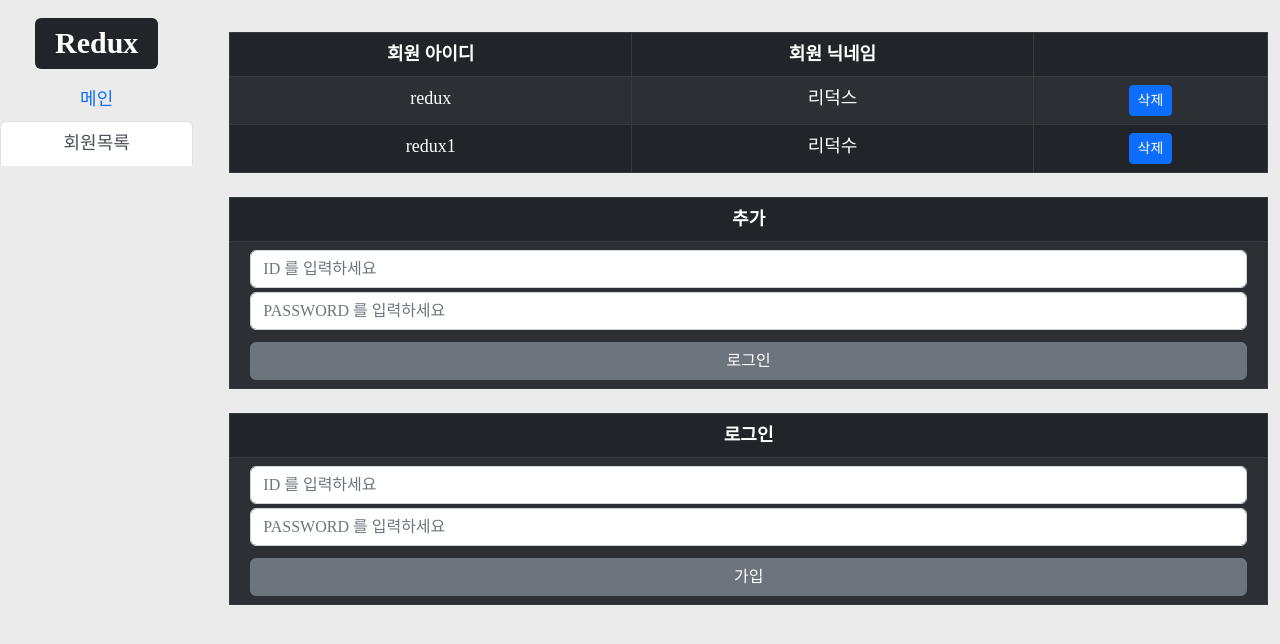
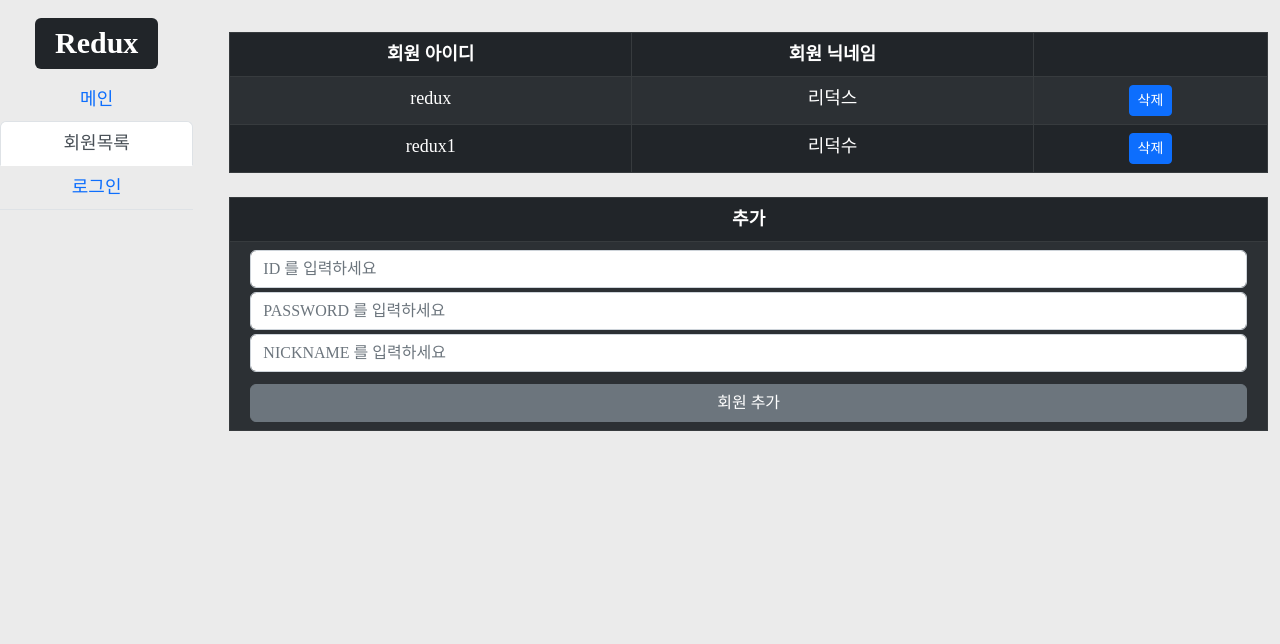
Before and after one commit to tjdals14798/React_redux, a React (Create React App) app: page / in a window 1280 px wide. Both pictures are taken after a click on the tab "회원목록". Shown: the top 644 px of the page. Built offline with nearby package versions, Linux system fonts and the light colour scheme.

Commit message:
22-08-11

```diff
--- /dev/null
+++ b/src/com/loginPage.js
@@ -0,0 +1,65 @@
+import React, { useState } from "react";
+import { Button, Container, Form, Table } from 'react-bootstrap';
+import 'bootstrap/dist/css/bootstrap.min.css';
+
+function Loginpage ({ onSearch, cklogin, userName }){
+    const [Inputs,setInputs] = useState({
+        id: '',
+        password: ''
+    });
+
+    const { id, password } = Inputs;
+
+    const loginOnChange = e => {
+    const {name, value} = e.target;
+    setInputs({
+        ...Inputs,
+        [name]:value
+    });
+    }
+
+      const loginOnSubmit = () => {
+        onSearch(Inputs);
+        setInputs({
+          id: '',
+          password: ''
+        });
+      }
+
+    return(
+        <>
+        <Container>
+        {!cklogin &&
+        <Table striped bordered hover variant="dark" className="mt-4 w-100">
+          <thead>
+            <tr>
+              <th colSpan={2}>로그인</th>
+            </tr>
+          </thead>
+          <tbody>
+            <tr>
+              <td>
+              <Container fluid="xl">
+              <Form>
+                <Form.Group required controlId="formBasicEmail">
+                  <Form.Control type="text" autoFocus placeholder="ID 를 입력하세요" required name="id" value={id} onChange={loginOnChange}/>
+                  <Form.Control type="text" autoFocus placeholder="PASSWORD 를 입력하세요" required className="my-1" name="password" value={password} onChange={loginOnChange}/>
+                </Form.Group>
+                <Button variant="secondary" className="mt-2 w-100" onClick={loginOnSubmit}> 로그인 </Button>
+              </Form>
+              </Container>
+              </td>
+            </tr>
+          </tbody>
+        </Table>
+        }
+        {cklogin &&
+        <div>{userName}</div>
+        }
+        </Container>
+        </>
+    )
+
+}
+
+export default Loginpage;
--- a/src/com/main.js
+++ b/src/com/main.js
@@ -1,5 +1,6 @@
 import React from "react";
 import Member from "../containers/MemberContainer";
+import Login from "../containers/LoginContainer";
 import { Nav, Tab, Row, Col, Badge } from 'react-bootstrap';
 import 'bootstrap/dist/css/bootstrap.min.css';
 
@@ -20,12 +21,18 @@ export default function Main(){
                 회원목록
               </Nav.Link>
             </Nav.Item>
+            <Nav.Item>
+              <Nav.Link eventKey="third">
+                로그인
+              </Nav.Link>
+            </Nav.Item>
           </Nav>
         </Col>
         <Col md={10}>
           <Tab.Content className="mt-3">
             <Tab.Pane eventKey="first"> 리덕스 연습하귀ㅣ이~ </Tab.Pane>
             <Tab.Pane eventKey="second"> <Member/> </Tab.Pane>
+            <Tab.Pane eventKey="third"> <Login/> </Tab.Pane>
           </Tab.Content>
         </Col>
       </Row>
--- a/src/com/memberInfo.js
+++ b/src/com/memberInfo.js
@@ -25,12 +25,6 @@ export default function Member({ member, onCreate, onRemove, onSearch }){
     nickname: ''
   });
 
-  const [lgInputs,setLgInputs] = useState({
-    loginid: '',
-    loginpassword: ''
-  })
-
-  const { loginid, loginpassword } = lgInputs;
   const { id, password, nickname } = inputs;
 
   const onChange = e => {
@@ -47,22 +41,6 @@ export default function Member({ member, onCreate, onRemove, onSearch }){
       id: '',
       password: '',
       nickname: ''
-    });
-  }
-
-  const loginOnChange = e => {
-    const {name, value} = e.target;
-    setInputs({
-      ...lgInputs,
-      [name]:value
-    });
-  }
-
-  const loginOnSubmit = () => {
-    onSearch(lgInputs);
-    setLgInputs({
-      loginid: '',
-      loginpassword: ''
     });
   }
 
@@ -89,40 +67,17 @@ export default function Member({ member, onCreate, onRemove, onSearch }){
               <Container fluid="xl">
               <Form>
                 <Form.Group required controlId="formBasicEmail">
-                  <Form.Control type="text" autoFocus placeholder="ID 를 입력하세요" required name="loginid" value={loginid} onChange={loginOnChange}/>
-                  <Form.Control type="text" autoFocus placeholder="PASSWORD 를 입력하세요" required className="my-1" name="loginpassword" value={loginpassword} onChange={loginOnChange}/>
+                  <Form.Control type="text" autoFocus placeholder="ID 를 입력하세요" required name="id" value={id} onChange={onChange}/>
+                  <Form.Control type="text" autoFocus placeholder="PASSWORD 를 입력하세요" required className="my-1" name="password" value={password} onChange={onChange}/>
+                  <Form.Control type="text" autoFocus placeholder="NICKNAME 를 입력하세요" required className="my-1" name="nickname" value={nickname} onChange={onChange}/>
                 </Form.Group>
-                <Button variant="secondary" className="mt-2 w-100" onClick={loginOnSubmit}> 로그인 </Button>
+                <Button variant="secondary" className="mt-2 w-100" onClick={onSubmit}> 회원 추가 </Button>
               </Form>
               </Container>
               </td>
             </tr>
           </tbody>
         </Table>
-
-        <Table striped bordered hover variant="dark" className="mt-4 w-100">
-          <thead>
-            <tr>
-              <th colSpan={2}>로그인</th>
-            </tr>
-          </thead>
-          <tbody>
-            <tr>
-              <td>
-              <Container fluid="xl">
-              <Form>
-                <Form.Group required controlId="formBasicEmail">
-                  <Form.Control type="text" autoFocus placeholder="ID 를 입력하세요" required name="id" value={id} onChange={onChange}/>
-                  <Form.Control type="text" autoFocus placeholder="PASSWORD 를 입력하세요" required className="my-1" name="password" value={password} onChange={onChange}/>
-                </Form.Group>
-                <Button variant="secondary" className="mt-2 w-100" onClick={onSubmit}> 가입 </Button>
-              </Form>
-              </Container>
-              </td>
-            </tr>
-          </tbody>
-        </Table>
-
         </Container>
         </>
     );
--- /dev/null
+++ b/src/containers/LoginContainer.js
@@ -0,0 +1,31 @@
+import React, { useCallback, useEffect, useState } from "react";
+import { useSelector } from "react-redux";
+import LoginPage from "../com/loginPage";
+import "../modules/member";
+
+export default function Loginpage(){
+    const member = useSelector(state => state.member);
+    const [cklogin,setCklogin] = useState(false);
+    const [inputs,setInputs] = useState({
+        id: "",
+        password: ""
+    });
+    const { id, password } = inputs;
+    const onSearch = useCallback(text => setInputs(text));
+
+    useEffect(()=>{
+        findMember(member);
+    },[inputs]);
+
+    const findMember = (info) => {
+        console.log(inputs);
+        if(info.find((item) => item.id === id && item.password === password)){
+            console.log("성공");
+            setCklogin(true)
+        }else{
+            console.log("실패");
+        }
+    }
+
+    return <LoginPage onSearch={onSearch} cklogin={cklogin} userName={inputs.id}/>
+}
--- a/src/containers/MemberContainer.js
+++ b/src/containers/MemberContainer.js
@@ -1,33 +1,15 @@
-import React, { useCallback, useEffect, useState } from "react";
+import React, { useCallback } from "react";
 import { useSelector, useDispatch } from "react-redux";
 import MemberInfo from "../com/memberInfo";
-import "../modules/member";
 import { addMember, removeMember } from "../modules/member";
 
 function MemberContainer(){
     const member = useSelector(state => state.member);
     const dispatch = useDispatch();
 
-    useEffect(()=>{
-        findMember(member);
-    });
-
-    const [cklogin,setCklogin] = useState(false);
-
-    const [inputs,setInputs] = useState({
-        id: "",
-        password: ""
-    });
-    const { id, password } = inputs;
-
-    const findMember = (info) => {
-        if(member.find((item) => item.id === id && item.password === password)) setCklogin(true)
-    }
-    const onSearch = useCallback(text => setInputs(text));
-
     const onCreate = text => dispatch(addMember(text));
     const onRemove = useCallback(id => dispatch(removeMember(id),[dispatch]));
-    return <MemberInfo member={member} onCreate={onCreate} onRemove={onRemove} onSearch={onSearch} cklogin={cklogin}/>
+    return <MemberInfo member={member} onCreate={onCreate} onRemove={onRemove}/>
 }
 
 export default MemberContainer;
```
